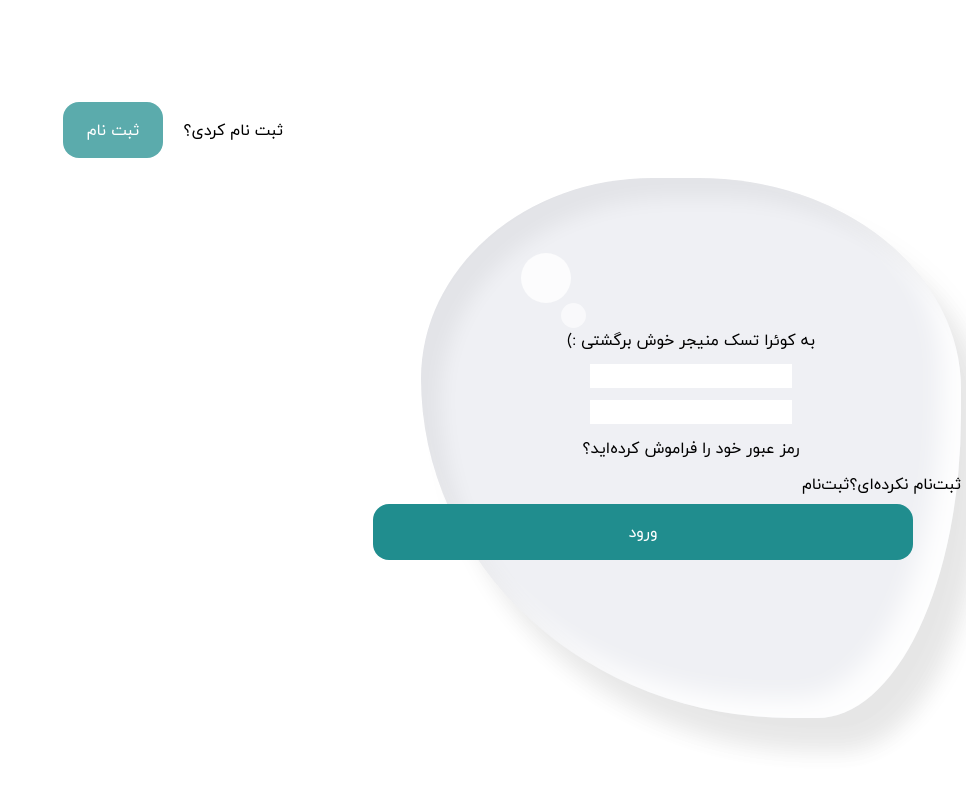
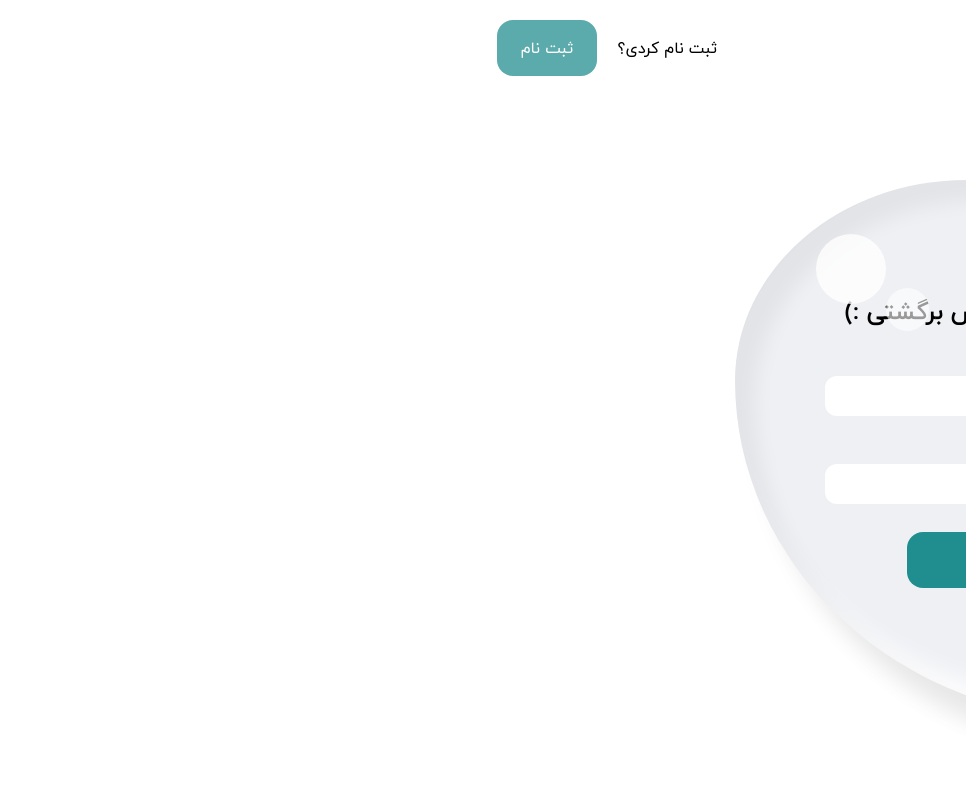
Before and after one commit to mahsanajafii/Task-Manager, a React (Vite) app: page / in a window 1280 px wide. Shown: the top 788 px of the page, without its empty margins (314-1280 px from the left). Built offline with nearby package versions, Linux system fonts and the light colour scheme; grey boxes are pictures that could not be loaded.

Commit message:
end ui of loginPage

```diff
--- a/src/components/common/card/Card.tsx
+++ b/src/components/common/card/Card.tsx
@@ -2,10 +2,11 @@ import React, { ReactNode } from "react";
 import "../../../design/App.css"
 interface ICard{
     children: ReactNode;
+    style:string
 }
-const Card:React.FC<ICard> = ({children}) => {
+const Card:React.FC<ICard> = ({children,style}) => {
   return (
-    <div className="w-[540px] custom-container h-[540px] flex flex-col bg-[#eff0f4] justify-center items-center gap-3 relative  hover:rounded-[50%]  transition-all ease-in-out shadow-slate-600 duration-400 ">
+    <div className={`${style} custom-container flex flex-col bg-[#eff0f4] justify-center items-center gap-3 relative  hover:rounded-[50%]  transition-all ease-in-out shadow-slate-600 duration-400`}>
 
 {children}
     </div>
--- a/src/components/login/Login.tsx
+++ b/src/components/login/Login.tsx
@@ -8,7 +8,7 @@ const Login = () => {
   };
   return (
     <>
-      <main className="  w-full flex h-screen flex-col justify-center items-center ">
+      <main className="  w-full flex h-screen flex-col min-w-[800px] justify-between items-center ">
         <header className="flex flex-row justify-between items-center p-2 h-24 top-32 w-full ">
           <div className="flex pr-5 flex-row justify-start items-center   w-fit gap-3 ">
             <img src={logo} alt="logo" className="w-14 h-14"></img>
@@ -16,27 +16,38 @@ const Login = () => {
           </div>
           <div className="flex flex-row justify-canter items-center   gap-3  ">
             <p className="w-1/2">ثبت نام کردی؟</p>
-            <span className="w-1/2 ml-3">
-              <Button style="animate-pulse" onClick={handelClick}>ثبت نام</Button>
+            <span className="w-1/2  ml-3">
+              <Button style="animate-pulse" onClick={handelClick}>
+                ثبت نام
+              </Button>
             </span>
           </div>
         </header>
-          <Card>
-            <p>به کوئرا تسک منیجر خوش برگشتی :) </p>
-            <input></input>
-            <input></input>
-            <NavLink to="">رمز عبور خود را فراموش کرده‌اید؟</NavLink>
-            <div className="w-full">
-              <p>
-                ثبت‌نام نکرده‌ای؟
-                <NavLink to="">ثبت‌نام</NavLink>
-              </p>
-              <span className="m-10">
-                <Button onClick={handelClick}>ورود</Button>
-              </span>
-            </div>
+        <div className="flex flex-row justify-center items-end mb-20">
+          <div className=" flex flex-col ">
+            <Card style="w-40 h-40  ml-20 bg-pending">
+              <NavLink to="">فراموشی رمز عبور</NavLink>
+            </Card>
+            <Card style="w-20 h-20 mr-24 bg-btn-background">
+              <NavLink to="">ثبت‌نام</NavLink>
+            </Card>
+          </div>
+          <Card style="w-[540px] h-[540px]">
+            <p className="text-2xl font-bold">به تسک منیجر خوش برگشتی :) </p>
+            <label htmlFor="username" className="block w-2/3 text-start">
+              نام کاربری:
+            </label>
+            <input id="username" className="w-2/3 h-10 rounded-xl"></input>
+            <label htmlFor="password" className="block w-2/3 text-start">
+              رمز عبور:
+            </label>
+            <input id="password" className="w-2/3 h-10 rounded-xl"></input>
+
+            <span className=" w-1/3 m-2">
+              <Button onClick={handelClick}>ورود</Button>
+            </span>
           </Card>
-
+        </div>
       </main>
     </>
   );
--- a/src/design/App.css
+++ b/src/design/App.css
@@ -15,10 +15,10 @@
 .custom-container:before {
   content: '';
   position: absolute;
-  top: 75px;
-  left: 100px;
-  width: 50px;
-  height: 50px;
+  top: 10%;
+  left: 15%;
+  width: 13%;
+  height: 13%;
   background-color: white;
   border-radius: 50%;
   opacity: 0.8;
@@ -26,10 +26,10 @@
 .custom-container:after {
   content: '';
   position: absolute;
-  top: 125px;
-  left: 140px;
-  width: 25px;
-  height: 25px;
+  top: 20%;
+  left:28%;
+  width: 8%;
+  height: 8%;
   background-color: white;
   border-radius: 50%;
   opacity: 0.6;
--- a/tailwind.config.js
+++ b/tailwind.config.js
@@ -8,6 +8,8 @@ export default {
     extend: {
       colors:{
         "btn-background": "#208D8E",
+        "pending":"#F92E8F",
+
 
       },
       fontWeight: {
```
